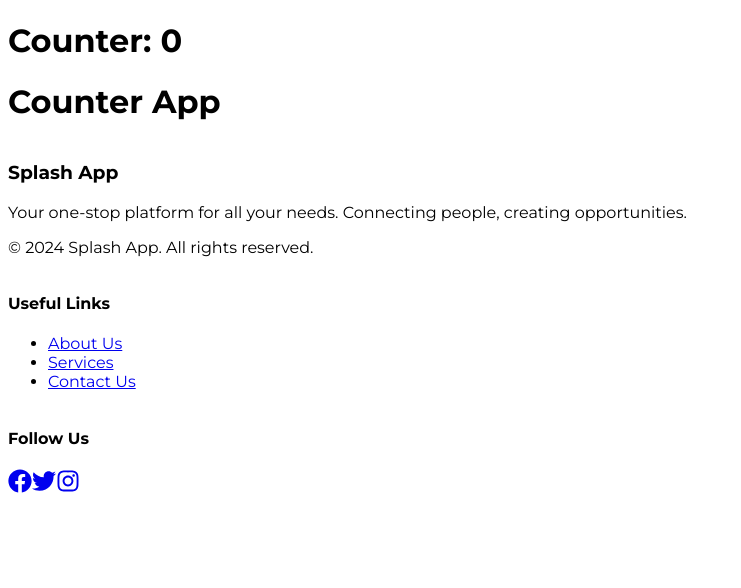
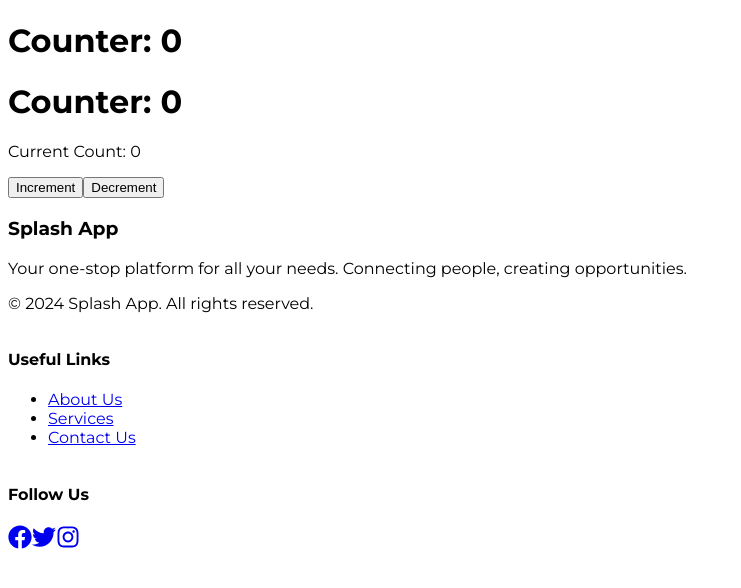
Before and after one commit to MeeknessJames/alx-project-0x04-setup, a Next.js app in the folder alx-project-0x06/: page /counter-app in a window 1280 px wide. Shown: the top 588 px of the page, without its empty margins (0-741 px from the left). Built offline with nearby package versions, Linux system fonts and the light colour scheme.

Commit message:
fix: adjust file structure to pass Task 2 checks

```diff
--- a/alx-project-0x06/components/layouts/Header.tsx
+++ b/alx-project-0x06/components/layouts/Header.tsx
@@ -1,8 +1,8 @@
-import { useSelector } from 'react-redux'; // Import useSelector
-import type { RootState } from '../../redux/store';
+import { useSelector } from 'react-redux';
+import type { RootState } from '../../store/store';
 
 const Header = () => {
-  const count = useSelector((state: RootState) => state.counter.value); // Use useSelector to get the count
+  const count = useSelector((state: RootState) => state.counter.value);
 
   return (
     <header>
--- a/alx-project-0x06/pages/_app.tsx
+++ b/alx-project-0x06/pages/_app.tsx
@@ -1,6 +1,6 @@
 import type { AppProps } from 'next/app';
-import { Provider } from 'react-redux'; // Import Redux Provider
-import { store } from '../redux/store'; // Import the Redux store
+import { Provider } from 'react-redux';
+import { store } from '../store/store';
 import Layout from '@/components/layouts/Layout';
 import '@/styles/globals.css';
 
--- a/alx-project-0x06/pages/counter-app.tsx
+++ b/alx-project-0x06/pages/counter-app.tsx
@@ -1,9 +1,20 @@
-import React from 'react';
+import { useSelector, useDispatch } from 'react-redux';
+import { increment, decrement } from '../store/counterSlice';
+import type { RootState, AppDispatch } from '../store/store';
+import Header from '@/components/layouts/Header';
 
 const CounterApp = () => {
+  const count = useSelector((state: RootState) => state.counter.value);
+  const dispatch = useDispatch<AppDispatch>();
+
   return (
     <div>
-      <h1>Counter App</h1>
+      <Header />
+      <main>
+        <p>Current Count: {count}</p>
+        <button onClick={() => dispatch(increment())}>Increment</button>
+        <button onClick={() => dispatch(decrement())}>Decrement</button>
+      </main>
     </div>
   );
 };
```
Also changed, not shown: alx-project-0x06/store/counterSlice.ts (renamed from alx-project-0x06/redux/counterSlice.ts), alx-project-0x06/store/store.ts (renamed from alx-project-0x06/redux/store.ts).
